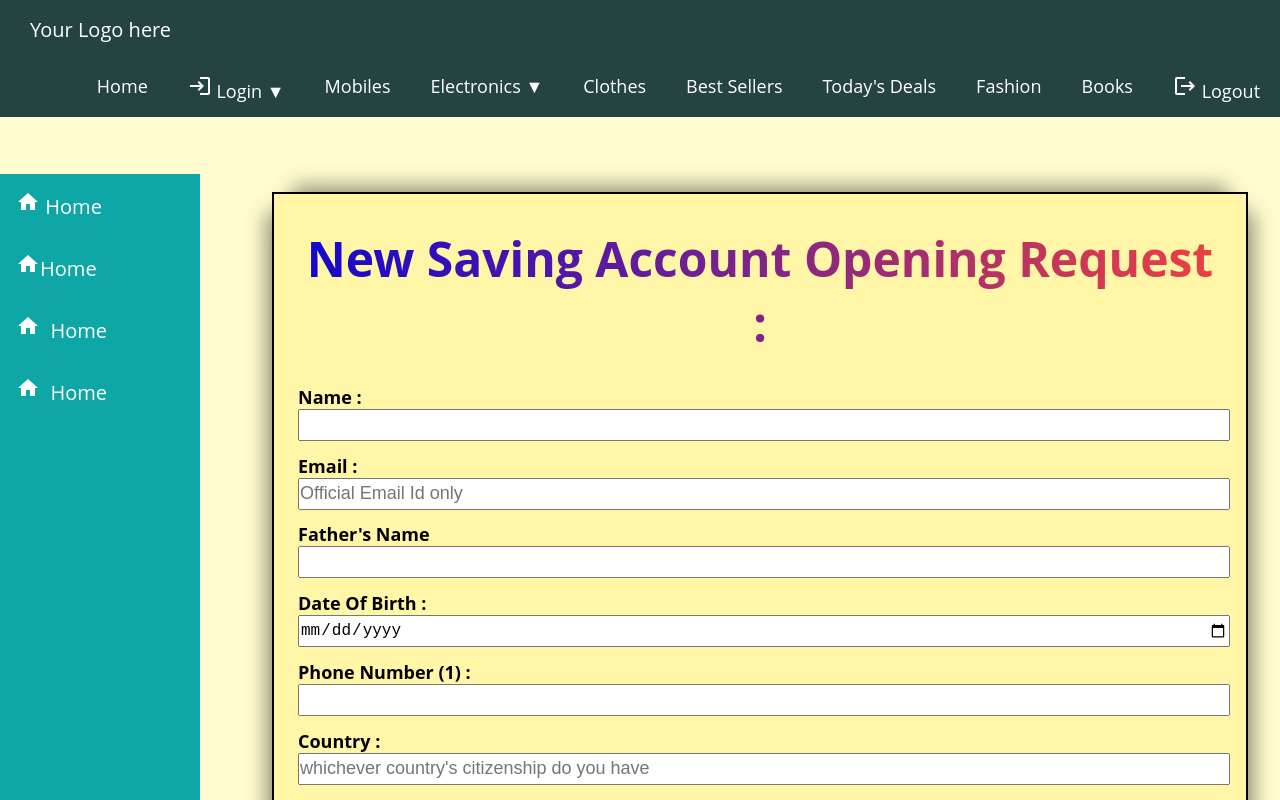
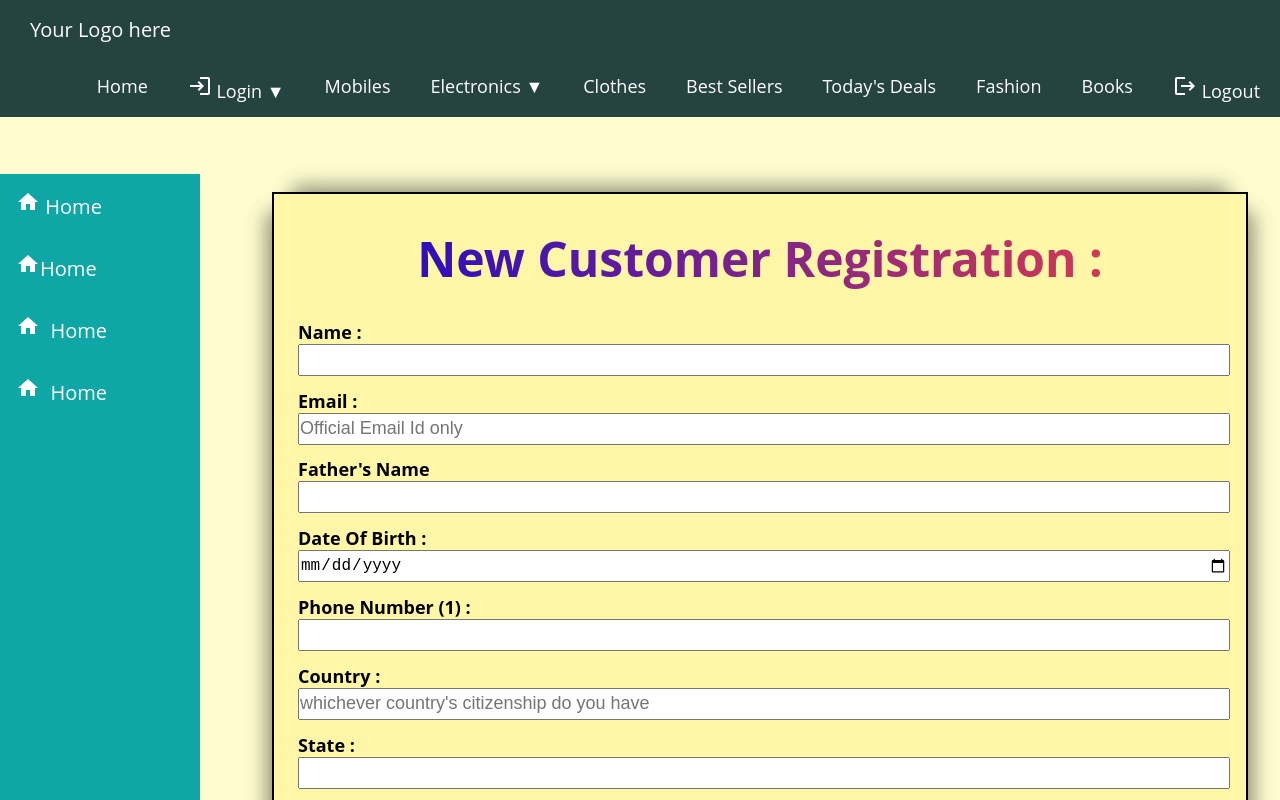
Before and after one commit to Itachi7011/e-commerce_web-app-, a React (Create React App) app in the folder client/: page /CustomerRegistration in a window 1280 px wide. Shown: the top 800 px of the page. Built offline with nearby package versions, Linux system fonts and the light colour scheme.

Commit message:
Update CustomerRegistration.js

```diff
--- a/client/src/Components/Customers/CustomerRegistration.js
+++ b/client/src/Components/Customers/CustomerRegistration.js
@@ -35,7 +35,7 @@ const CustomerRegistration = () => {
       <div className="main-body1">
 
         <div className="nav-btn" style={{textAlign: "center"}}>
-          <h1 className="title_heading"> New Saving Account Opening Request : </h1>
+          <h1 className="title_heading"> New Customer Registration : </h1>
         </div>
         <div className="registrationForm">
           <form action="/newCustomerRegistration" method="POST">
```
